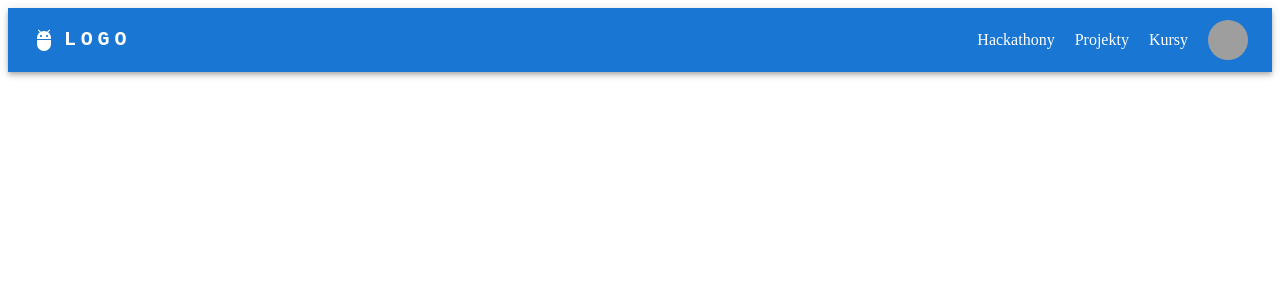
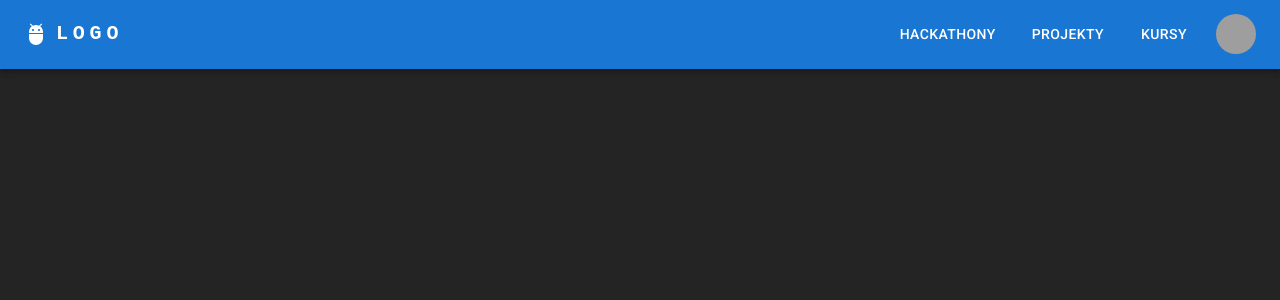
Before and after one commit to akai-org/HackYeah-Stargate, a React (Vite) app in the folder ui/: page / in a window 1280 px wide. Shown: the top 300 px of the page. Built offline with nearby package versions, Linux system fonts and the light colour scheme; grey boxes are pictures that could not be loaded.

Commit message:
Fixed links, projects page

```diff
--- a/ui/package.json
+++ b/ui/package.json
@@ -12,9 +12,10 @@
   "dependencies": {
     "@emotion/react": "^11.11.1",
     "@emotion/styled": "^11.11.0",
+    "@fontsource/roboto": "^5.0.8",
+    "@mui/icons-material": "^5.14.11",
     "@mui/material": "^5.14.11",
     "@mui/system": "^5.14.11",
-    "@mui/icons-material": "^5.14.11",
     "react": "^18.2.0",
     "react-dom": "^18.2.0",
     "react-router-dom": "^6.16.0"
--- a/ui/src/App.jsx
+++ b/ui/src/App.jsx
@@ -1,5 +1,10 @@
 import {RouterProvider} from "react-router-dom";
 import {router} from "./routes/routes.jsx";
+import '@fontsource/roboto/300.css';
+import '@fontsource/roboto/400.css';
+import '@fontsource/roboto/500.css';
+import '@fontsource/roboto/700.css';
+
 
 function App() {
 
--- a/ui/src/assets/theme.js
+++ b/ui/src/assets/theme.js
@@ -13,6 +13,15 @@ const theme = createTheme({
     black: "#121212",
     grey: "#B3B9CF",
   },
+  components: {
+    MuiLink: {
+      styleOverrides: {
+        textDecoration: "none",
+        fontFamily: "Roboto",
+        underlineHover: "none",
+      }
+    }
+  }
 });
 
 export default theme;
--- a/ui/src/index.css
+++ b/ui/src/index.css
@@ -1,5 +1,5 @@
 :root {
-  font-family: Inter, system-ui, Avenir, Helvetica, Arial, sans-serif;
+  font-family: Roboto, system-ui, Avenir, Helvetica, Arial, sans-serif;
   line-height: 1.5;
   font-weight: 400;
 
--- a/ui/src/main.jsx
+++ b/ui/src/main.jsx
@@ -3,6 +3,7 @@ import ReactDOM from "react-dom/client";
 import App from "./App.jsx";
 import { ThemeProvider } from "@mui/material";
 import theme from "./assets/theme";
+import './index.css';
 
 ReactDOM.createRoot(document.getElementById("root")).render(
   <ThemeProvider theme={theme}>
--- a/ui/src/pages/LandingPage/LandingPage.jsx
+++ b/ui/src/pages/LandingPage/LandingPage.jsx
@@ -6,9 +6,9 @@ import Typography from '@mui/material/Typography';
 import Container from '@mui/material/Container';
 import Avatar from '@mui/material/Avatar';
 import Tooltip from '@mui/material/Tooltip';
-import { Link } from "react-router-dom";
-import MuiLink from '@mui/material/Link';
+import {useNavigate} from "react-router-dom";
 import AdbIcon from '@mui/icons-material/Adb';
+import {Button} from "@mui/material";
 
 const links = [
     {label: 'Hackathony', href: '/hackathons'},
@@ -17,6 +17,8 @@ const links = [
 ]
 
 export function LandingPage() {
+    const navigate = useNavigate();
+
     return (<AppBar position="static">
         <Container maxWidth="xl">
             <Toolbar disableGutters>
@@ -61,14 +63,13 @@ export function LandingPage() {
                 <Box sx={{ flexGrow: 1, display: { xs: 'none', md: 'flex' },
                     justifyContent: 'flex-end', gap: '20px', paddingRight: '20px' }}>
                     {links.map(({label, href}) => (
-                        <MuiLink
-                            component={Link}
-                            to={href}
+                        <Button
+                            onClick={() => navigate(href)}
                             key={href}
                             sx={{ my: 2, color: 'white', display: 'block' }}
                         >
                             {label}
-                        </MuiLink>
+                        </Button>
                     ))}
                 </Box>
 
--- a/ui/src/routes/routes.jsx
+++ b/ui/src/routes/routes.jsx
@@ -4,4 +4,4 @@ import {LandingPage} from "../pages/LandingPage/LandingPage.jsx";
 export const router = createBrowserRouter([{
     index: true,
     element: <LandingPage />
-}])
+}, {}])
```
Also changed, not shown: ui/src/pages/Projects/Projects.js (added, +7 -0 lines), 1 other file (tests, documents, lock files or other folders).
